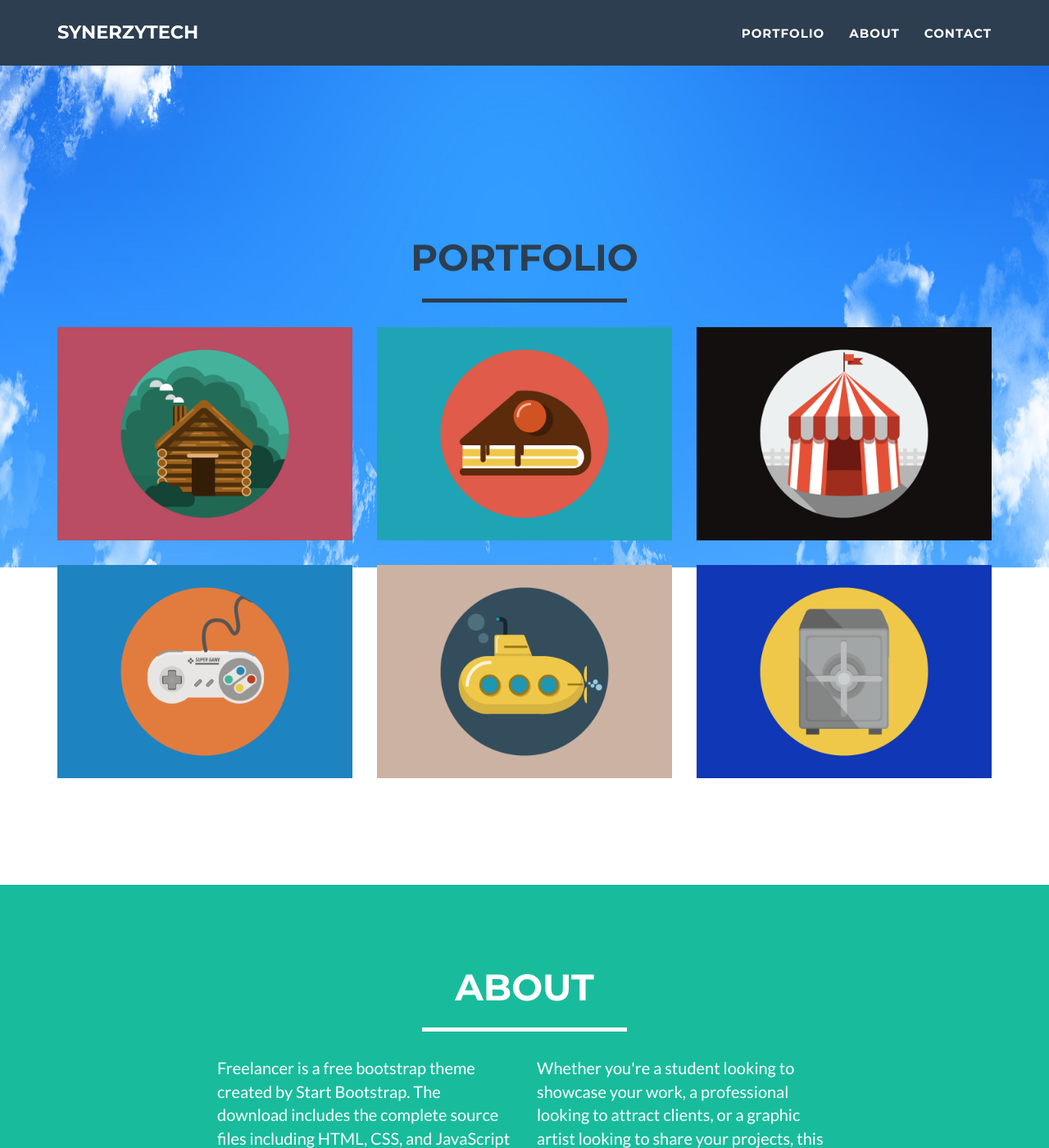
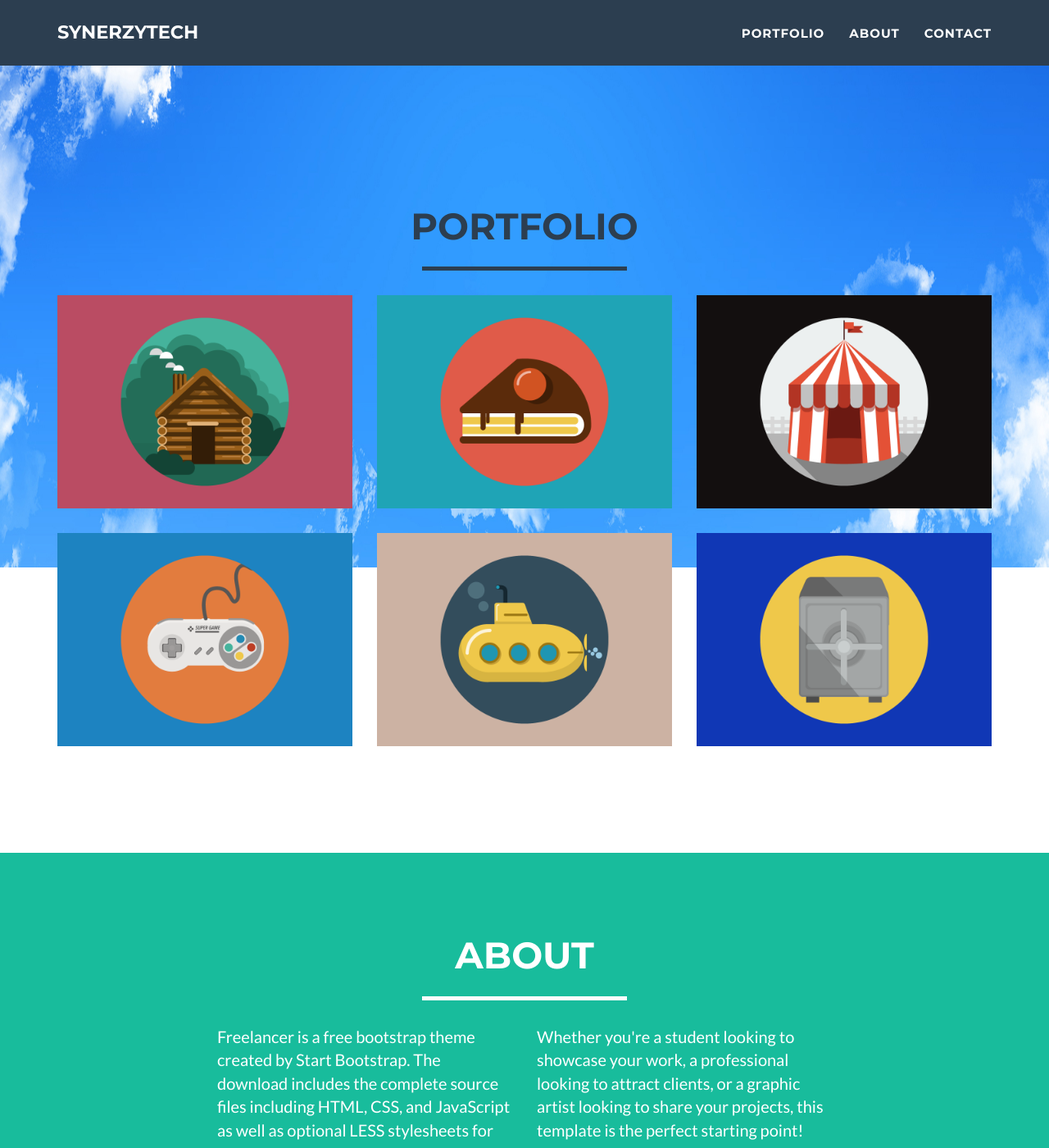
Before and after one commit to shuvrow/synerzy, a Jekyll site: the page built from index.html, in a window 1280 px wide and 1400 px high, scrolled down 498 px. Shown: the whole window at 82% size. Built offline with Jekyll 4.4.1, drawn with Linux system fonts in a browser that asks for light colours; some web fonts are replaced.

Commit message:
header image 10%

```diff
--- a/_includes/css/main.css
+++ b/_includes/css/main.css
@@ -91,7 +91,7 @@ header {
     font-weight: bold;
     text-shadow: 3px 3px 7px #111111;
     color: whitesmoke;
-    margin-bottom: 13%;
+    margin-bottom: 10%;
 /*
     margin-bottom: 155px;
 */
```
Also changed, not shown: 2 other files.
